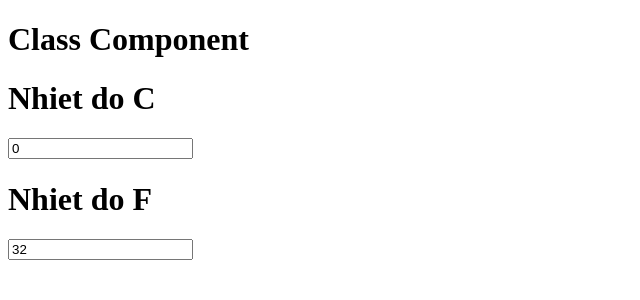
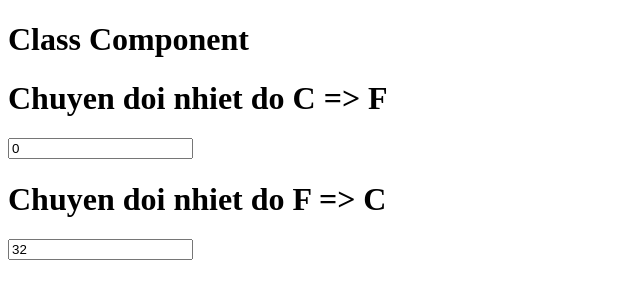
Before and after one commit to manhtoan1501/nguyenbee, a React (Create React App) app in the folder nhan/: page / in a window 1280 px wide. Shown: the top 300 px of the page, without its empty margins (0-640 px from the left). Built offline with nearby package versions, Linux system fonts and the light colour scheme.

Commit message:
Nguyen test git

```diff
--- a/nhan/src/ClassComponents/Chuyendoinhietdo/index.js
+++ b/nhan/src/ClassComponents/Chuyendoinhietdo/index.js
@@ -16,9 +16,9 @@ class Chuyendoinhietdo extends React.Component {
         const { nhietdo } = this.state;
         return (
             <div>
-                <h1>Nhiet do C</h1>
+                <h1>Chuyen doi nhiet do C => F</h1>
                 <input value={Number(nhietdo)} onChange={this.onChange} />
-                <h1>Nhiet do F</h1>
+                <h1>Chuyen doi nhiet do F => C</h1>
                 <input value={Number(nhietdo) + 32} onChange={this.onChange} />
             </div>
         );
--- a/nhan/src/ClassComponents/index.js
+++ b/nhan/src/ClassComponents/index.js
@@ -7,6 +7,8 @@ class ClassName extends React.Component {
         return (
             <div style={{ width: 1000, height: 1000 }}>
                 <h1>Class Component</h1>
+
+
                 {/* <Todo /> */}
                 <Chuyendoinhietdo />
             </div>
--- a/nhan/src/index.js
+++ b/nhan/src/index.js
@@ -22,7 +22,4 @@ ReactDOM.render(
   document.getElementById('root')
 );
 
-// If you want your app to work offline and load faster, you can change
-// unregister() to register() below. Note this comes with some pitfalls.
-// Learn more about service workers: https://bit.ly/CRA-PWA
 serviceWorker.unregister();
```
